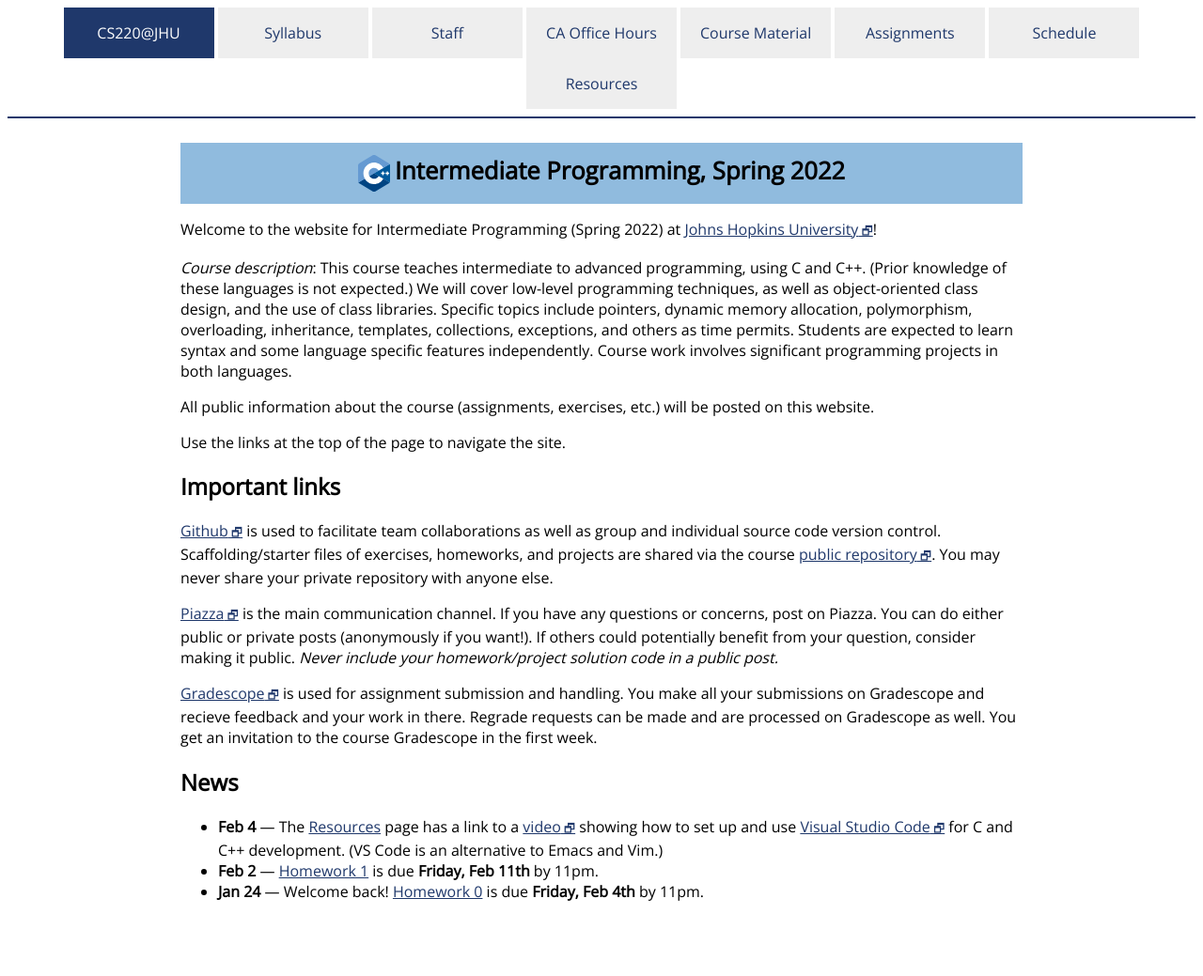
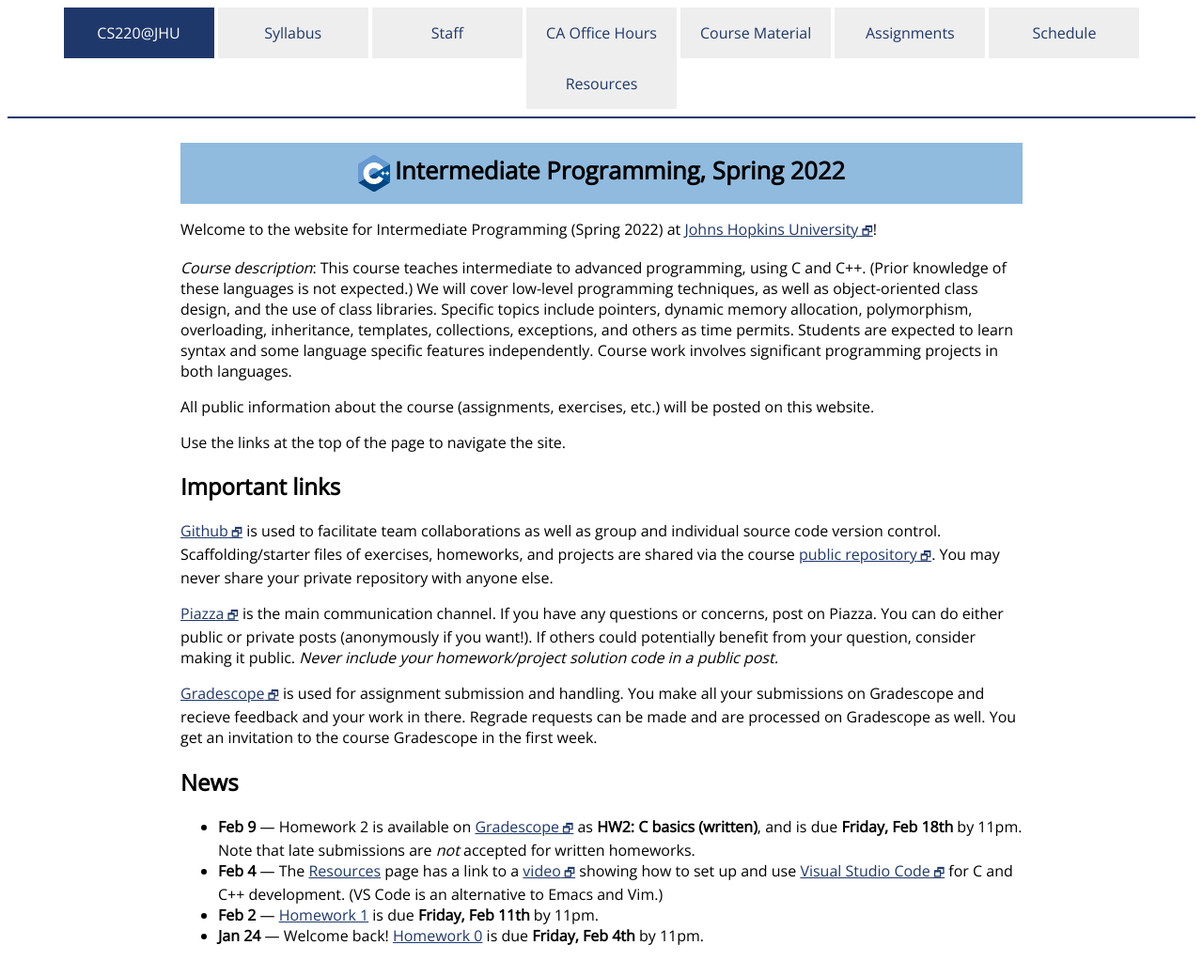
Before and after one commit to jhu-ip/cs220-s22, a Jekyll site: the page built from index.md, in a window 1280 px wide. Shown: the whole page at 94% size. Built offline with Jekyll 4.4.1, drawn with Linux system fonts in a browser that asks for light colours; some web fonts are replaced; before the commit the page ends 992 px from its top, so only the background shows below that.

Commit message:
restore news item for hw2

```diff
--- a/index.md
+++ b/index.md
@@ -47,6 +47,9 @@ to the course Gradescope in the first week.
 
 ## News
 
+* **Feb 9** — Homework 2 is available on <a class="external" target="_blank" href="https://www.gradescope.com/">Gradescope</a>
+  as **HW2: C basics (written)**, and is due **Friday, Feb 18th** by 11pm. Note that late submissions are
+  *not* accepted for written homeworks.
 * **Feb 4** — The [Resources](resources.html) page has a link to a <a class="external" target="_blank" href="https://jh.hosted.panopto.com/Panopto/Pages/Viewer.aspx?id=9efa206a-6849-4bab-b630-ae3200303731">video</a> showing how to set up and use <a class="external" target="_blank" href="https://code.visualstudio.com/">Visual Studio Code</a> for C and C++ development. (VS Code is an alternative to Emacs and Vim.)
 * **Feb 2** — [Homework 1](assign/hw1.html) is due **Friday, Feb 11th** by 11pm.
 * **Jan 24** — Welcome back! [Homework 0](assign/hw0.html) is due **Friday, Feb 4th** by 11pm.
```
